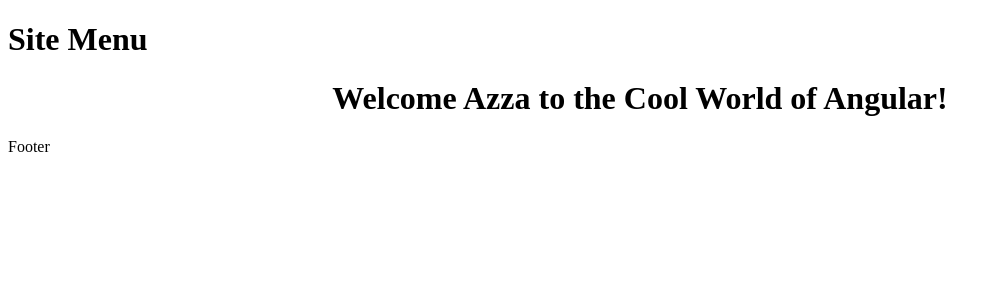
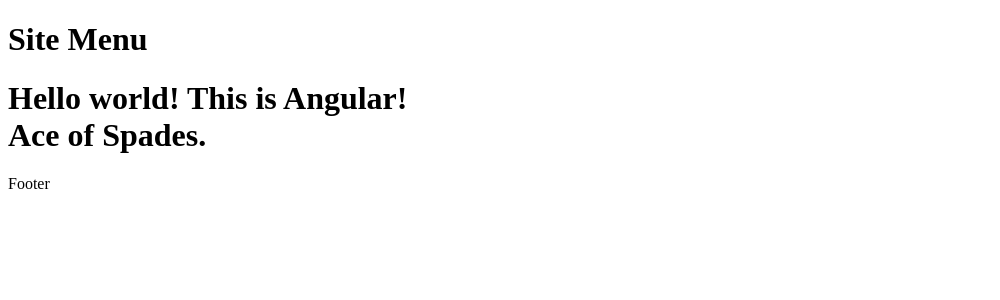
Before and after one commit to AzzaRojbi/Angular-Lab-Project-1, an Angular app in the folder myapp/: page / in a window 1280 px wide. Shown: the top 300 px of the page, without its empty margins (0-1000 px from the left). Built offline with nearby package versions, Linux system fonts and the light colour scheme.

Commit message:
export class exemple

```diff
--- a/myapp/src/app/app.component.ts
+++ b/myapp/src/app/app.component.ts
@@ -4,13 +4,19 @@
     cardVal: string;
     suit:    string;
 }
+@Component({
+    selector: 'app-root',
+    // Multi-line content is allowed with back ticks.
+    template: `<h1>Hello world!  {{title}} <br/>
+	       {{card.cardVal}} of {{card.suit}}.</h1>`
+})
 
-@Component({
-  selector: 'app-root',
-  templateUrl: './app.component.html',
-  styleUrls: ['./app.component.css']
-})
 export class AppComponent {
-  title = 'Cool World';
-  name = 'Azza';
+    public title = 'This is Angular!';
+
+    // Declare and initialize a PlayingCard object.
+    public card: PlayingCard = {
+        cardVal: "Ace",
+        suit: "Spades"
+    };
 }
```
